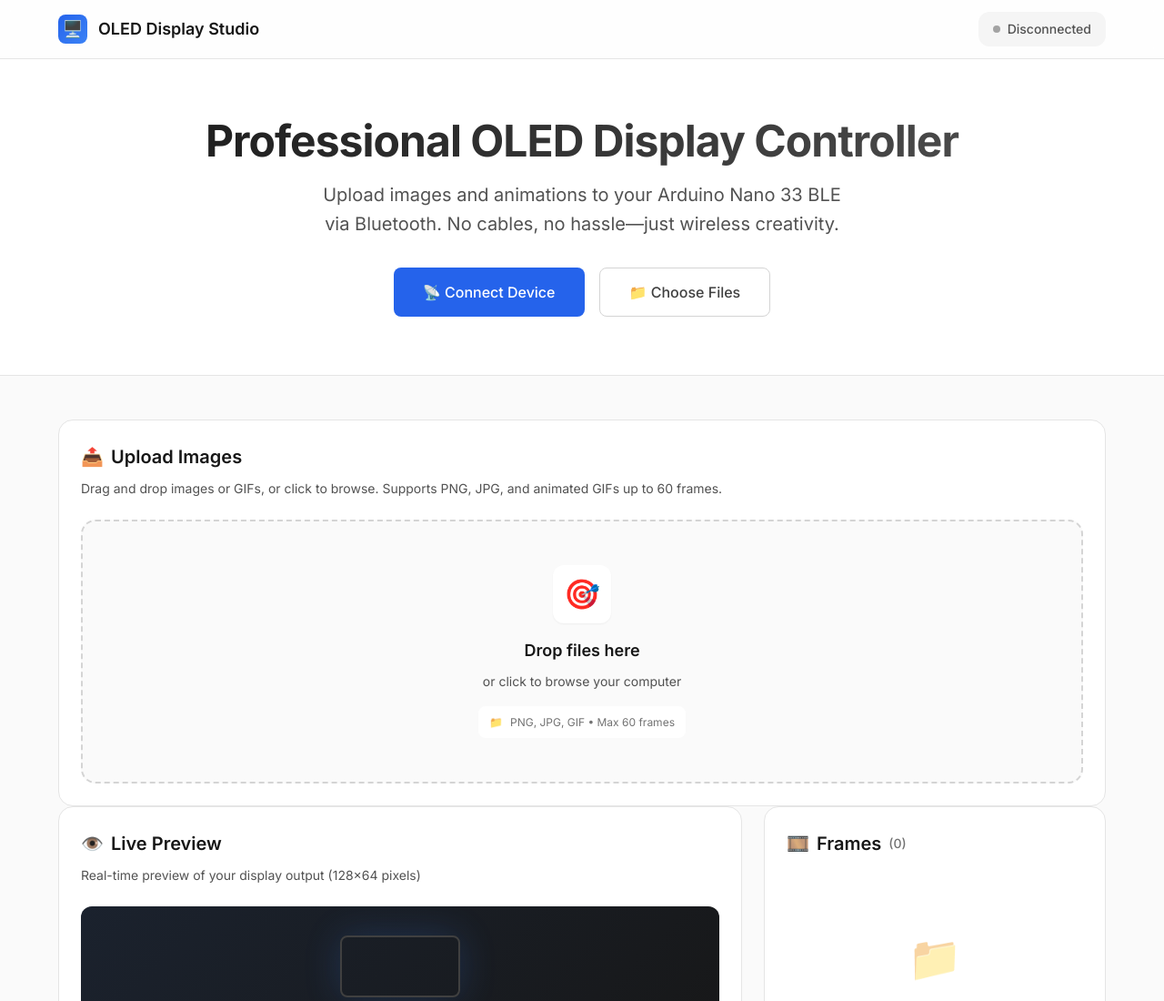
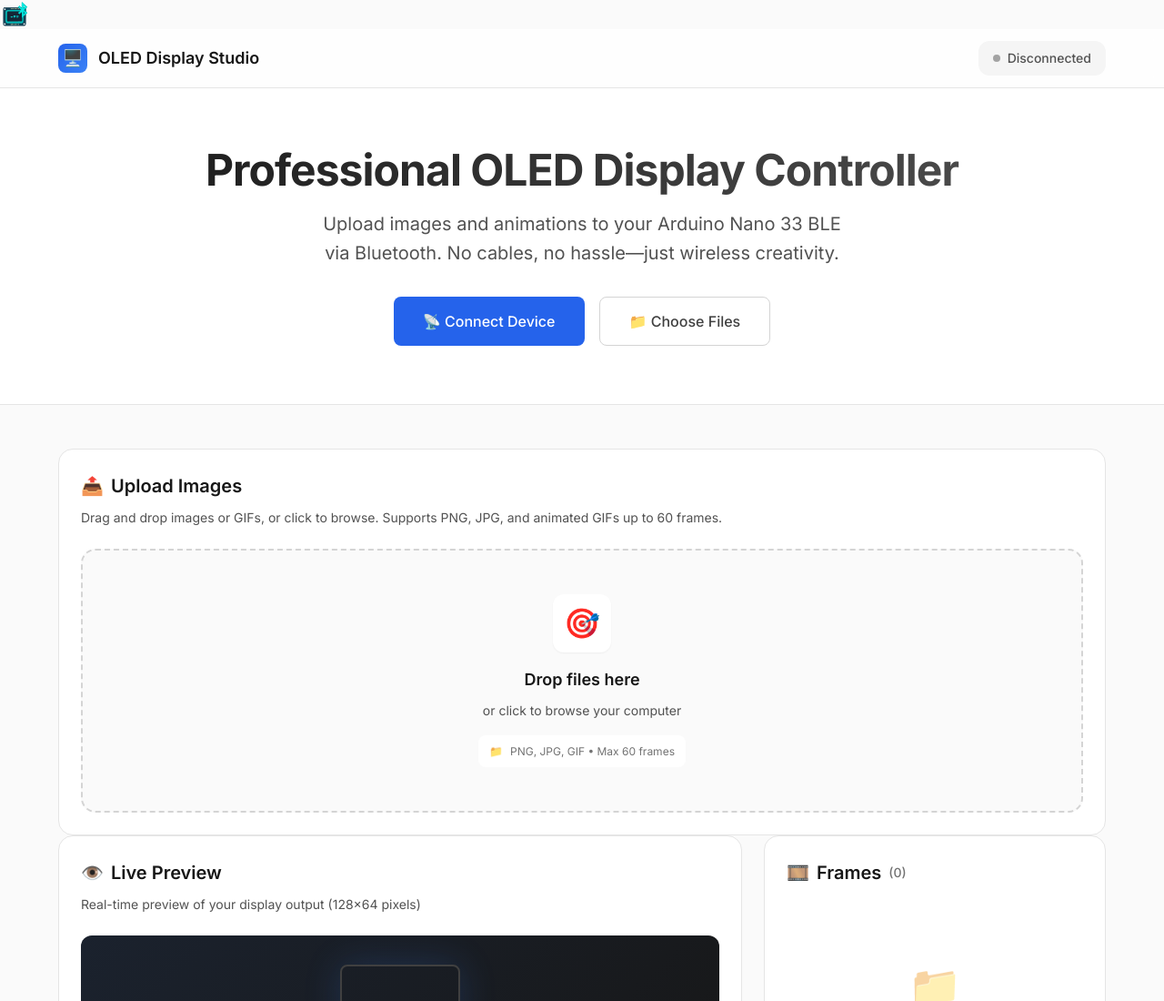
Before and after one commit to PiyushPapaya/OLED-Display-Studio, a website: page index.html in a window 1280 px wide. Shown: the top 1100 px of the page at 91% size. Drawn offline with Linux system fonts and the light colour scheme.

Commit message:
Added Logo

```diff
--- a/index.html
+++ b/index.html
@@ -3,9 +3,11 @@
 <head>
   <meta charset="UTF-8">
   <meta name="viewport" content="width=device-width, initial-scale=1.0">
-  <title>OLED Display Studio – Professional Display Controller</title>
+  <title>OLED Display Studio</title>
   <link rel="preconnect" href="https://fonts.googleapis.com">
   <link rel="preconnect" href="https://fonts.gstatic.com" crossorigin>
+  <link rel="icon" href="logo.svg" type="image/svg+xml">
+  <img src="logo.svg" alt="Arduino BLE OLED logo" width="32" height="32" decoding="async" style="vertical-align:middle">
   <link href="https://fonts.googleapis.com/css2?family=Inter:wght@400;500;600;700&display=swap" rel="stylesheet">
   <script type="module">
     // gifuct-js v2.1.2 is CJS-only (no dist/ UMD build), so load via esm.sh
```
Also changed, not shown: logo.svg (added).
